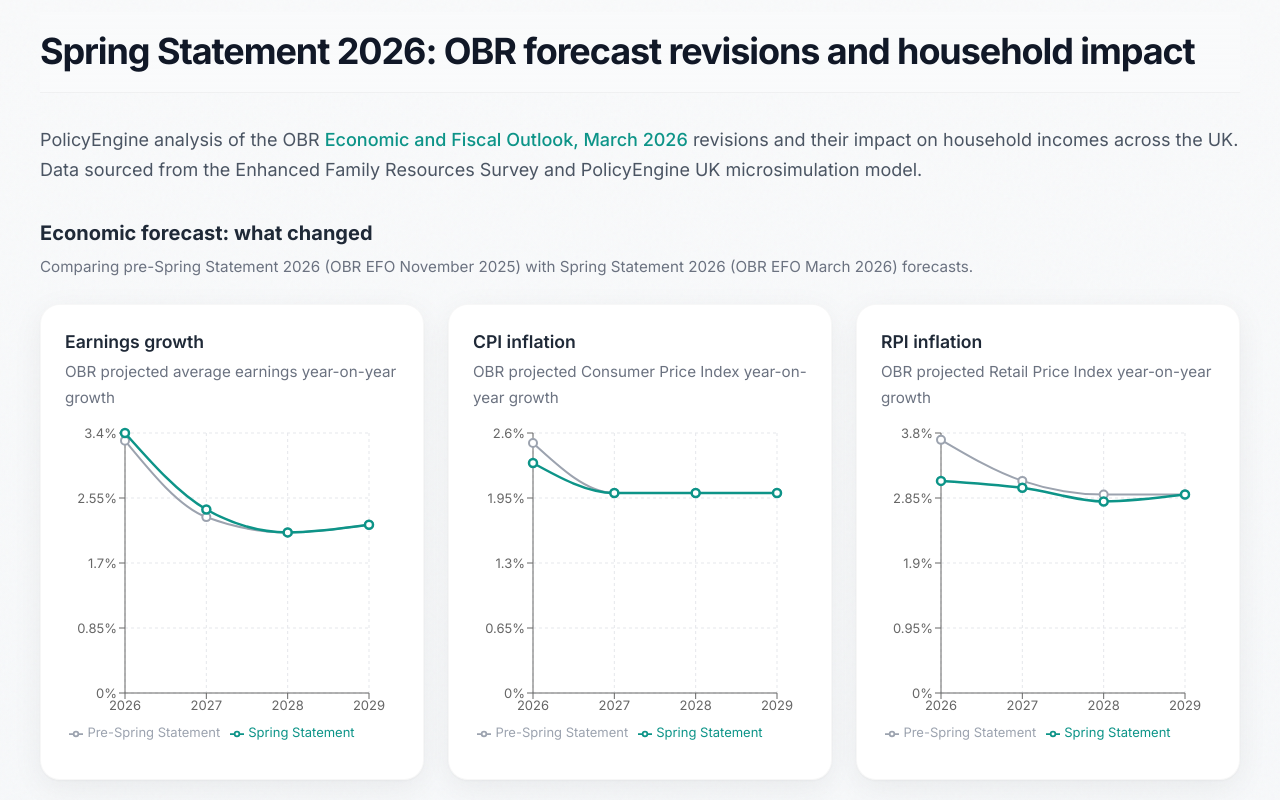
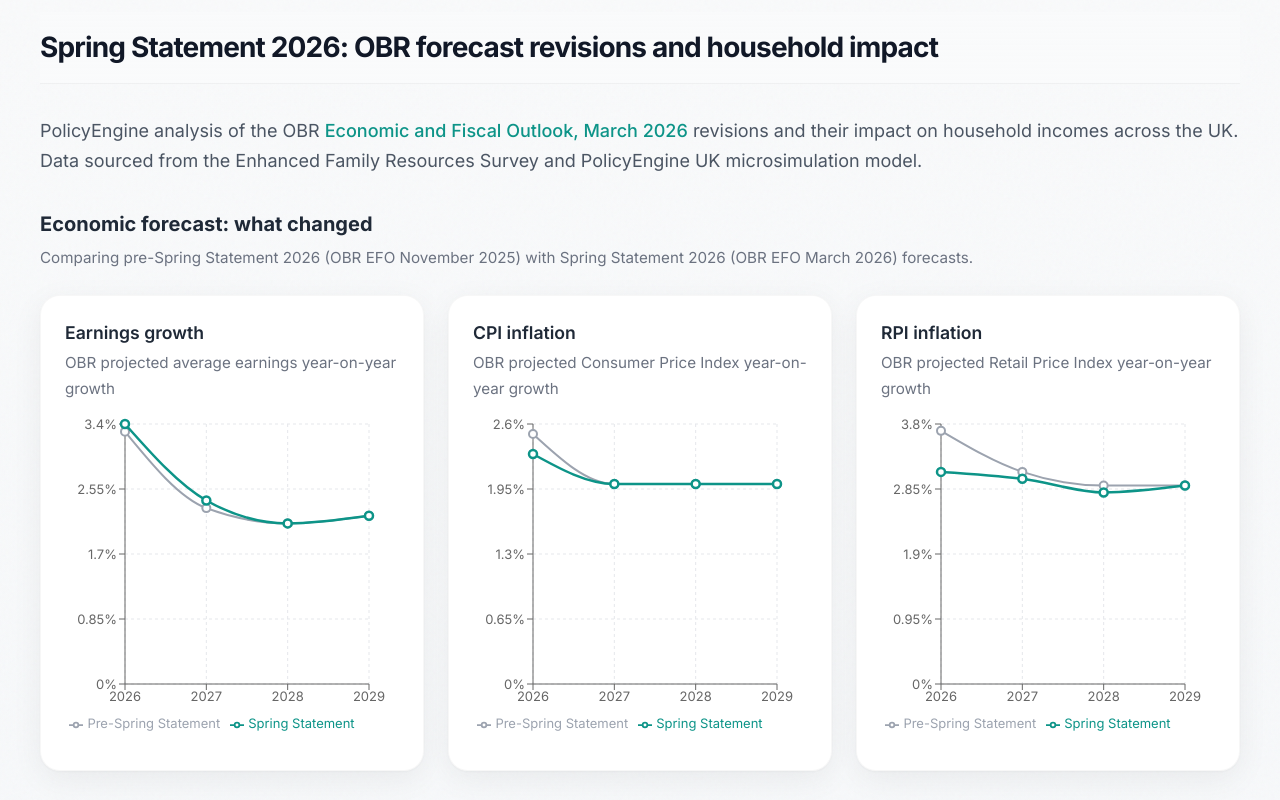
Before and after one commit to PolicyEngine/uk-spring-statement-analysis, a React (Vite) app in the folder dashboard/: page / in a window 1280 px wide. Shown: the top 800 px of the page. Built offline with nearby package versions, Linux system fonts and the light colour scheme.

Commit message:
Reduce title font size from 2.25rem to 1.75rem
Co-Authored-By: Claude Opus 4.6 <noreply@anthropic.com>

```diff
--- a/dashboard/src/App.css
+++ b/dashboard/src/App.css
@@ -52,7 +52,7 @@
 }
 
 .title-row h1 {
-  font-size: 2.25rem;
+  font-size: 1.75rem;
   font-weight: 700;
   color: var(--pe-gray-900);
   margin: 0;
```
